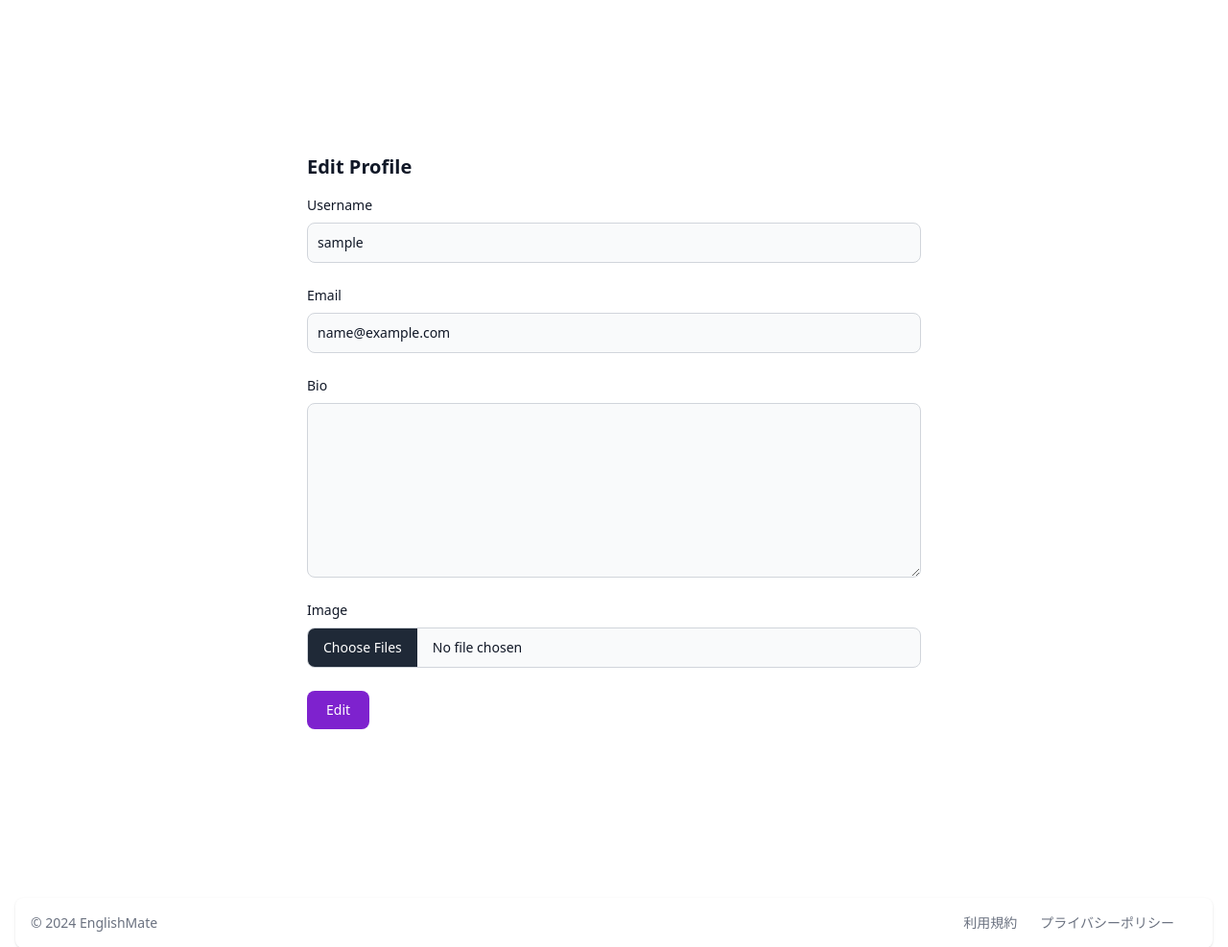
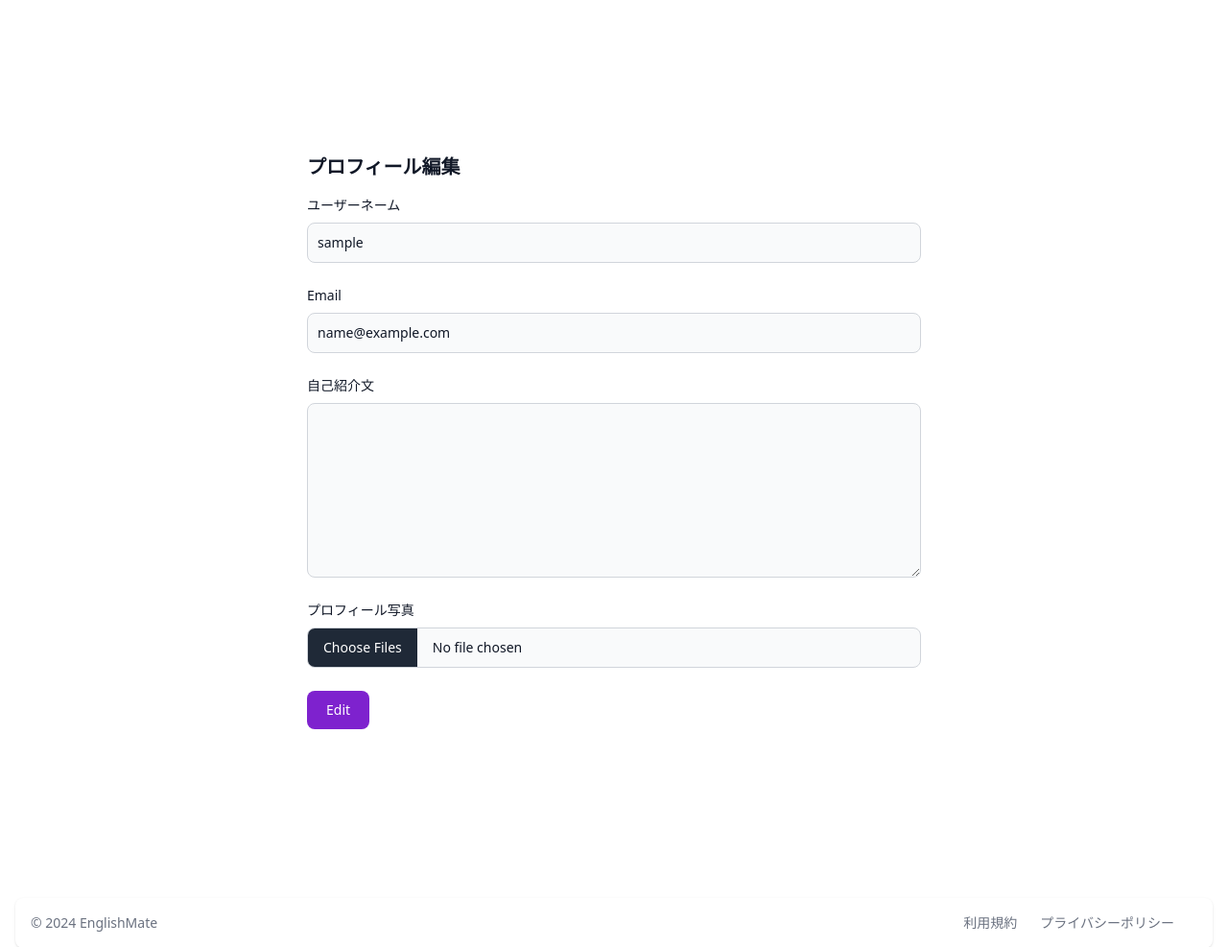
Before and after one commit to Daichi-11/EnglishMate, a Django app: page /accounts/edit_profile/ in a window 1280 px wide. Shown: the part 72-1059 px from the top of the page at 96% size. Run offline with Django 4.2, Linux system fonts and the light colour scheme; the visitor is signed in with stand-in values (Sample User, id 1); data comes from the database, SQL or seed files in the repository; parts of the project's set-up code (start-up, migrations or seed data) failed here and were passed over; some libraries are stand-ins or nearby versions.

```diff
--- a/englishmate/accounts/templates/registration/delete_profile.html
+++ b/englishmate/accounts/templates/registration/delete_profile.html
@@ -4,13 +4,13 @@
 {% block content %}
 <section class="bg-white dark:bg-gray-900 h-screen flex justify-center items-center">
     <div class="container text-center">
-    <h1 class="text-4xl text-gray-900 dark:text-white">Delete Profile</h1>
+    <h1 class="text-4xl text-gray-900 dark:text-white">プロフィール削除</h1>
     <br>
-    <p class="text-3xl text-gray-900 dark:text-white">Are you sure you want to delete your profile?</p>
+    <p class="text-3xl text-gray-900 dark:text-white">本当にプロフィールを削除していいですか?</p>
     <br>
     <form method="post">
         {% csrf_token %}
-        <button type="submit" class="text-white bg-gradient-to-r from-red-400 via-red-500 to-red-600 hover:bg-gradient-to-br focus:ring-4 focus:outline-none focus:ring-red-300 dark:focus:ring-red-800 font-medium rounded-lg text-sm px-5 py-2.5 mt-4">Delete Profile</button>
+        <button type="submit" class="text-white bg-gradient-to-r from-red-400 via-red-500 to-red-600 hover:bg-gradient-to-br focus:ring-4 focus:outline-none focus:ring-red-300 dark:focus:ring-red-800 font-medium rounded-lg text-sm px-5 py-2.5 mt-4">削除</button>
     </form>
     </div>
 </section>
--- a/englishmate/accounts/templates/registration/edit_profile.html
+++ b/englishmate/accounts/templates/registration/edit_profile.html
@@ -4,12 +4,12 @@
 
 <section class="bg-white dark:bg-gray-900">
     <div class="py-32 px-4 mx-auto max-w-2xl lg:py-40">
-    <h2 class="mb-4 text-xl font-bold text-gray-900 dark:text-white">Edit Profile</h2>
+    <h2 class="mb-4 text-xl font-bold text-gray-900 dark:text-white">プロフィール編集</h2>
     <form method="post" action="" enctype="multipart/form-data">
         {% csrf_token %}
     <div class="grid gap-4 sm:grid-cols-2 sm:gap-6">
         <div class="sm:col-span-2">
-        <label for="username" class="block mb-2 text-sm font-medium text-gray-900 dark:text-white">Username</label>
+        <label for="username" class="block mb-2 text-sm font-medium text-gray-900 dark:text-white">ユーザーネーム</label>
         <input type="text" name="username" id="username" class="bg-gray-50 border border-gray-300 text-gray-900 text-sm rounded-lg focus:ring-primary-600 focus:border-primary-600 block w-full p-2.5 dark:bg-gray-700 dark:border-gray-600 dark:placeholder-gray-400 dark:text-white dark:focus:ring-primary-500 dark:focus:border-primary-500" placeholder="" required="" value="{{ user.username }}">
         </div>
 
@@ -19,13 +19,13 @@
         </div>
 
         <div class="sm:col-span-2">
-            <label for="bio" class="block mb-2 text-sm font-medium text-gray-900 dark:text-white">Bio</label>
+            <label for="bio" class="block mb-2 text-sm font-medium text-gray-900 dark:text-white">自己紹介文</label>
             <textarea id="bio" name="bio" rows="8" class="block p-2.5 w-full text-sm text-gray-900 bg-gray-50 rounded-lg border border-gray-300 focus:ring-primary-500 focus:border-primary-500 dark:bg-gray-700 dark:border-gray-600 dark:placeholder-gray-400 dark:text-white dark:focus:ring-primary-500 dark:focus:border-primary-500" placeholder="">{{ user.userprofile.bio }}</textarea>
         </div>
 
 
         <div class="sm:col-span-2">
-            <label class="block mb-2 text-sm font-medium text-gray-900 dark:text-white" for="profile_picture">Image</label>
+            <label class="block mb-2 text-sm font-medium text-gray-900 dark:text-white" for="profile_picture">プロフィール写真</label>
             <input name="profile_picture" class="block w-full text-sm text-gray-900 border border-gray-300 rounded-lg cursor-pointer bg-gray-50 dark:text-gray-400 focus:outline-none dark:bg-gray-700 dark:border-gray-600 dark:placeholder-gray-400" id="profile_picture" type="file" multiple>
         </div>
 
--- a/englishmate/accounts/views.py
+++ b/englishmate/accounts/views.py
@@ -58,7 +58,7 @@ def edit_profile(request):
         if form.is_valid():
             form.save()
             messages.success(request, 'Profile updated successfully!')
-            return redirect('registration:profile')
+            return redirect('/accounts/profile/')
     else:
         form = UserProfileForm(instance=user_profile)
 
--- a/englishmate/flashcards/templates/flashcards/add_edit_cards.html
+++ b/englishmate/flashcards/templates/flashcards/add_edit_cards.html
@@ -1,5 +1,4 @@
 {% extends 'tops/base.html' %}
-{% load widget_tweaks %}
 
 {% block head %}
 {% if card_object %}
@@ -22,7 +21,7 @@
             <h6>Create a new card below</h6>
         {% endif %}
 
-        <form method="POST" nonvalidate>
+        <form method="post" novalidate>
             {% csrf_token %}
             {% for field in form %}
             <div class="form-group">
--- a/englishmate/flashcards/templates/flashcards/view_cards.html
+++ b/englishmate/flashcards/templates/flashcards/view_cards.html
@@ -1,6 +1,5 @@
 {% extends 'tops/base.html' %}
 {% load static %}
-{% load widget_tweaks %}
 
 {% block content %}
 
--- a/englishmate/flashcards/views.py
+++ b/englishmate/flashcards/views.py
@@ -105,7 +105,7 @@ def dictionary(request):
             word_def = dictionary.meaning(word_searched)
             word_def = list(word_def.values())[0][0]
     except:
-        word_def = 'This word does not exist in the database'
+        word_def = 'この言葉は辞書にありません'
 
     context = {'word_searched': word_searched, 'word_def': word_def}
     return render(request, 'flashcards/dictionary.html', context)
```
Also changed, not shown: englishmate/accounts/templates/registration/profile.html (+1 -6 lines), englishmate/flashcards/templates/flashcards/dictionary.html (+4 -3 lines).
